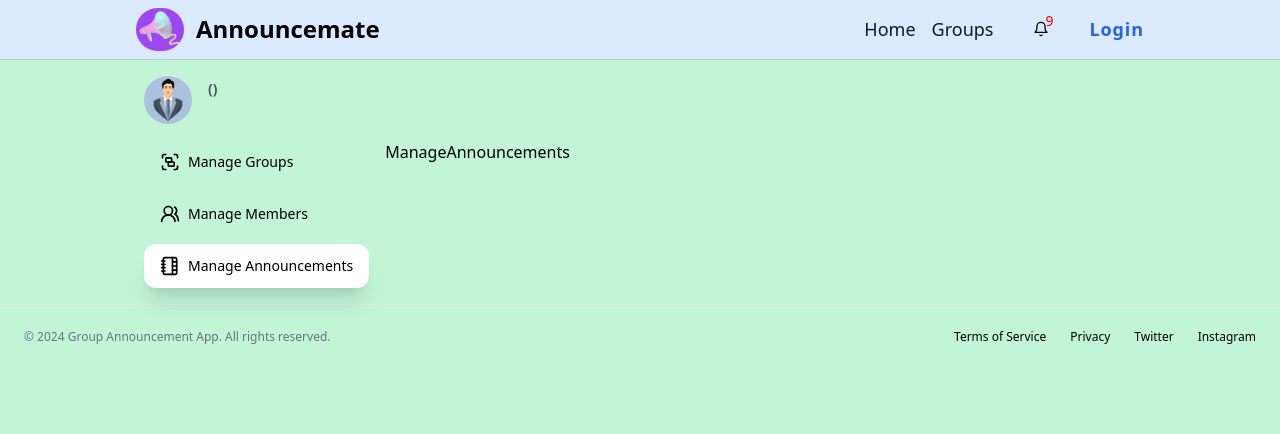
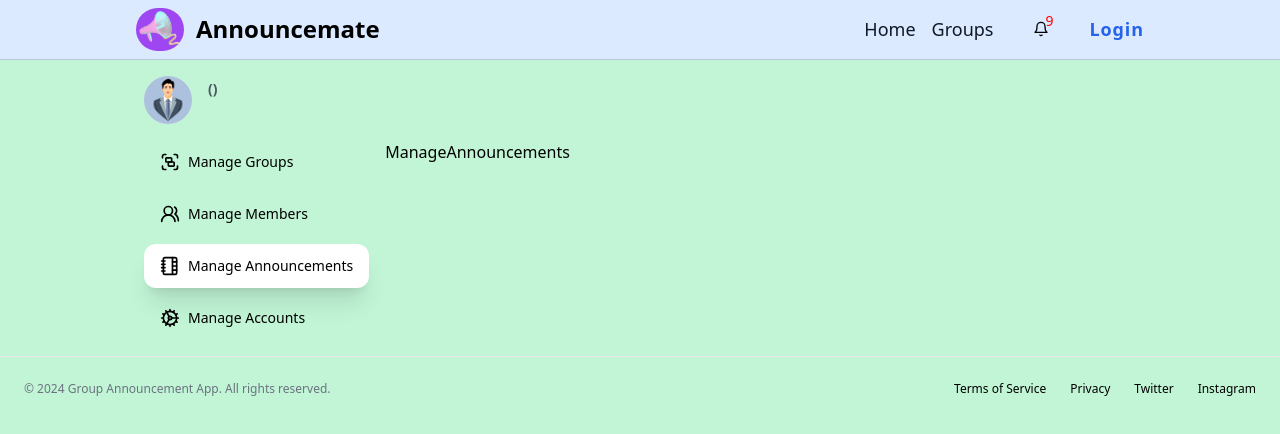
Before and after one commit to rch28/announcement-app, a Next.js app: page /user/profile/dashboard/manage-announcements in a window 1280 px wide. Shown: the top 434 px of the page. Built offline with nearby package versions, Linux system fonts and the light colour scheme.

Commit message:
feat : manage link added

```diff
--- a/src/components/profile/dashboard/DashSidebar.jsx
+++ b/src/components/profile/dashboard/DashSidebar.jsx
@@ -1,5 +1,5 @@
 "use client";
-import { Group, NotebookTabs, Users2 } from "lucide-react";
+import { Cog, Group, NotebookTabs, Users2 } from "lucide-react";
 import Link from "next/link";
 import { usePathname } from "next/navigation";
 import React from "react";
@@ -39,6 +39,13 @@ const DashSidebar = () => {
         <NotebookTabs size={20} />
         <span className="font-medium text-sm">Manage Announcements</span>
       </Link>
+      <Link
+        href={"user/profile/setting"}
+        className={` px-4  py-3 rounded-xl flex gap-2 hover:bg-white/50 `}
+      >
+        <Cog size={20} />
+        <span className="font-medium text-sm">Manage Accounts</span>
+      </Link>
     </div>
   );
 };
```
